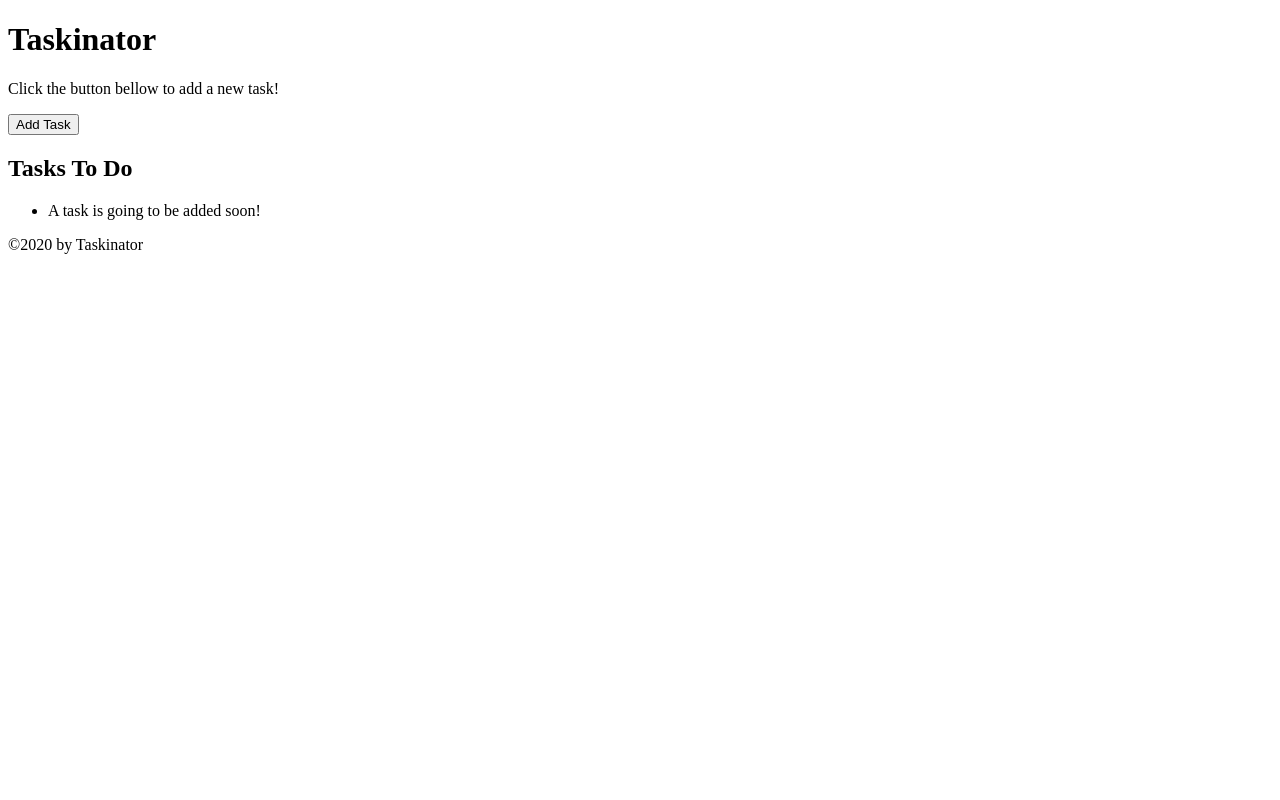
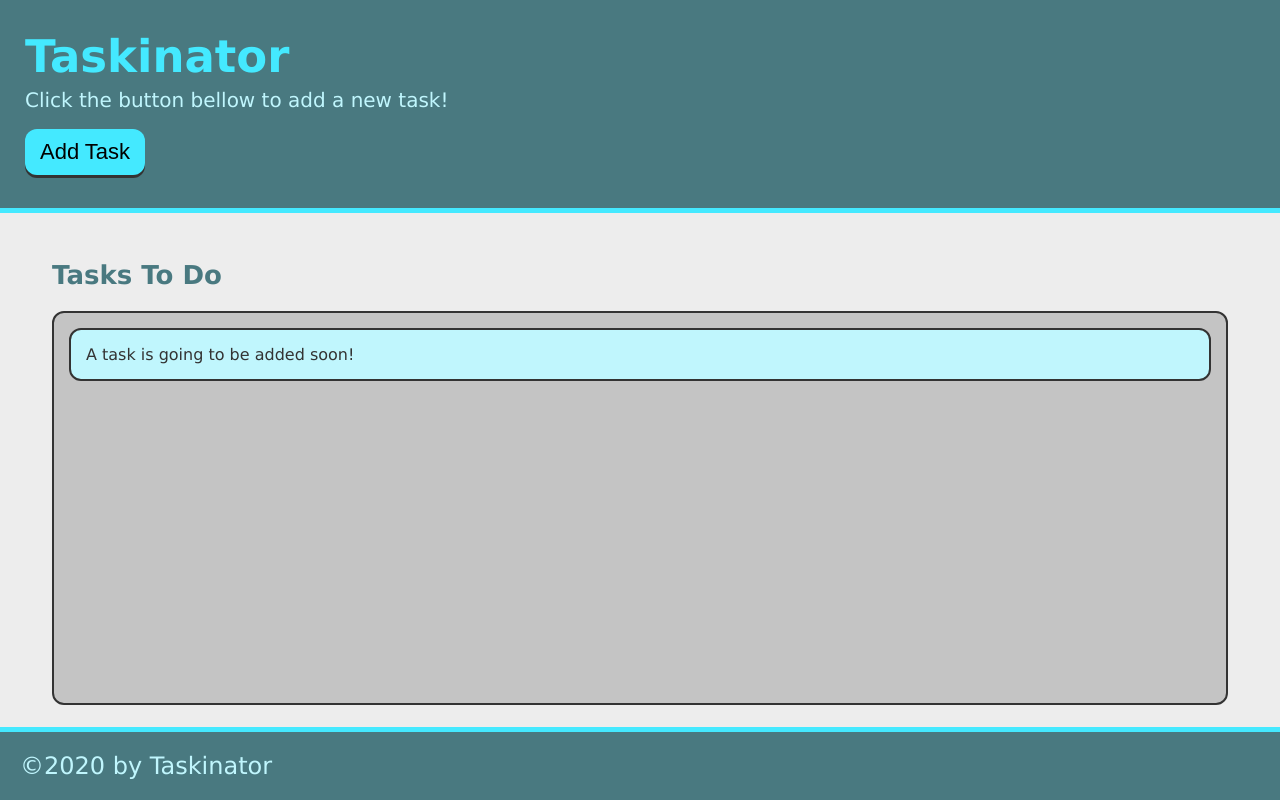
Before and after one commit to karolinawyatt/taskinator, a plain HTML site: page index.html in a window 1280 px wide. Drawn offline with Linux system fonts and the light colour scheme.

Commit message:
initial commit

```diff
--- a/index.html
+++ b/index.html
@@ -5,6 +5,7 @@
     <meta name="viewport" content="width=device-width, initial-scale=1.0">
     <meta http-equiv="X-UA-Compatible" content="ie=edge">
     <title>Taskinator</title>
+    <link rel="stylesheet" href="./assets/style.css" />
 </head>
 
 <body>
```
